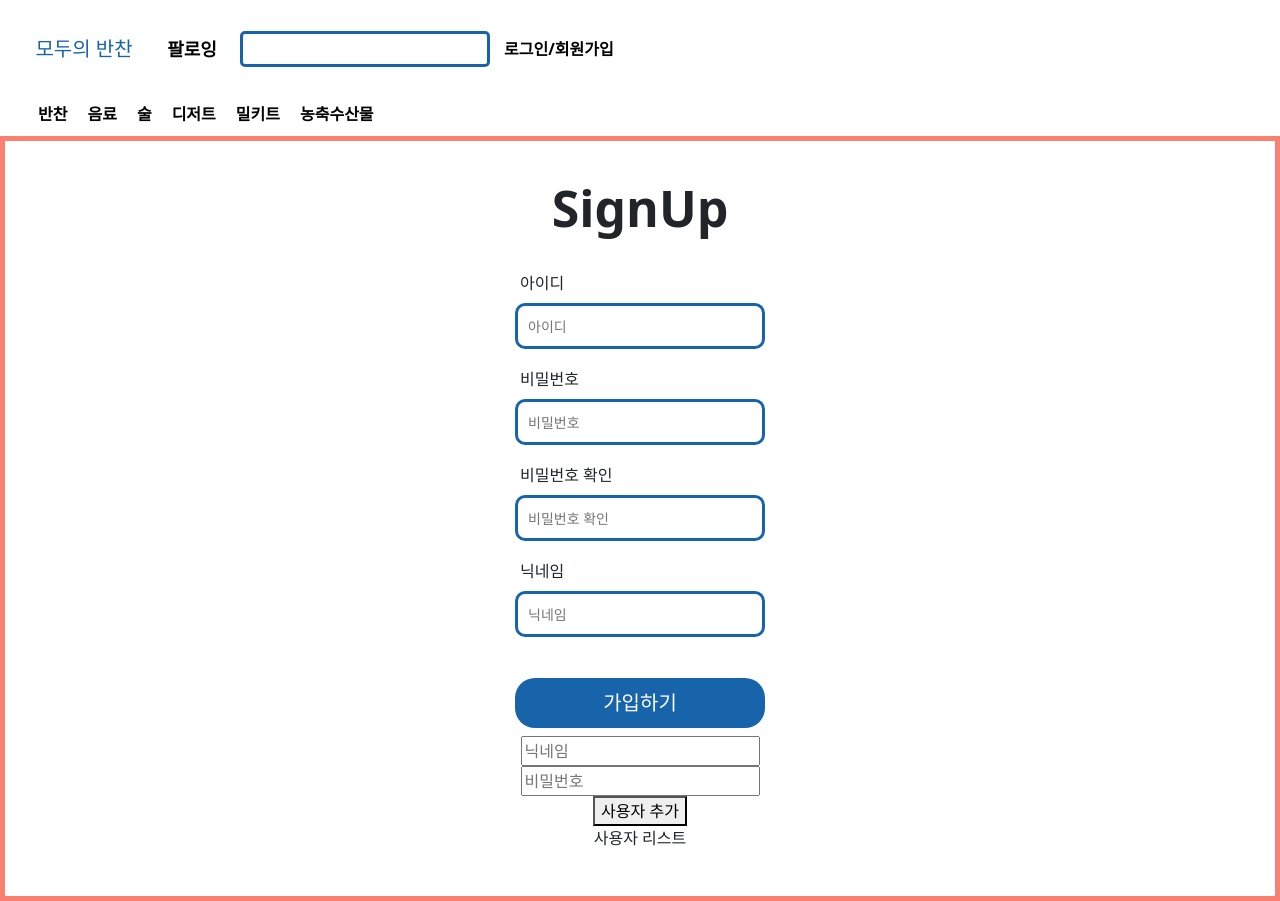
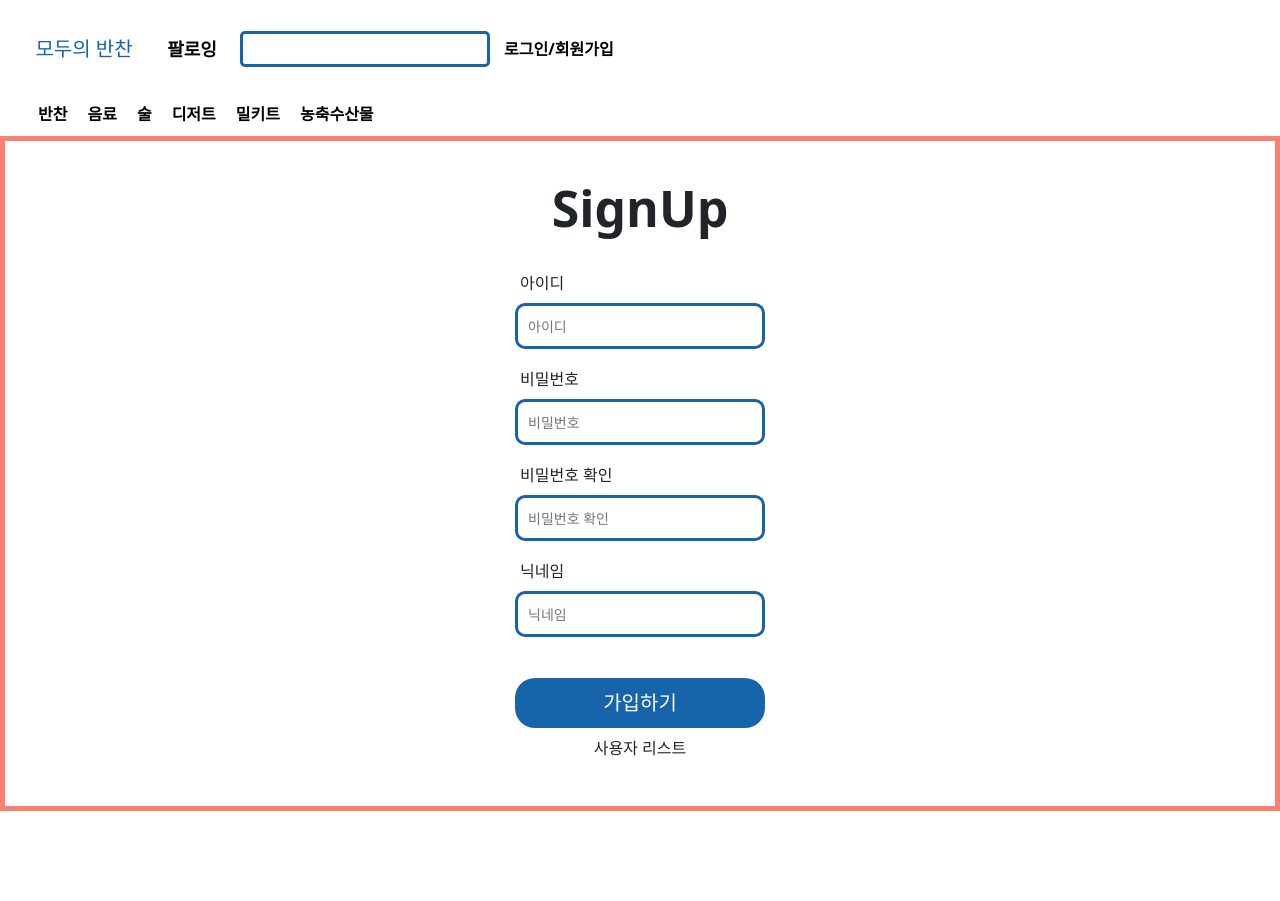
Before and after one commit to zoonong/modubanchan_front, a React (Create React App) app: page /#/SignUp in a window 1280 px wide. After the commit the page ends 811 px from the top, so only its background shows below. Built offline with nearby package versions, Linux system fonts and the light colour scheme.

Commit message:
Home.js에 있던 사용자 추가 기능 SignUp.js로 넘김

```diff
--- a/src/routes/Profile.js
+++ b/src/routes/Profile.js
@@ -18,7 +18,7 @@ const Profile = () => {
         profilePicture: ""
     })
     const users = useSelector(state => state.users)
-    const userId = useRef(2);
+    const userId = useRef(1);
 
     useEffect(() => {
         users.map((user) => {
--- a/src/routes/SignUp.js
+++ b/src/routes/SignUp.js
@@ -75,7 +75,7 @@ const SignUp = () => {
         </div>
         <div className={cx("Item")}>
           <span className={cx("Text")}>비밀번호</span>
-          <input className={cx("Input")} name="password" type="password" placeholder="비밀번호" required />
+          <input className={cx("Input")} name="password" type="password" placeholder="비밀번호" onChange={onChange} value={password} required />
         </div>
         <div className={cx("Item")}>
           <span className={cx("Text")}>비밀번호 확인</span>
@@ -83,28 +83,13 @@ const SignUp = () => {
         </div>
         <div className={cx("Item")}>
         <span className={cx("Text")}>닉네임</span>
-        <input className={cx("Input")} name="nickname" type="text" placeholder="닉네임" required />
+        <input className={cx("Input")} name="nickname" type="text" placeholder="닉네임" onChange={onChange} value={nickname} required />
         </div>
       </div>
 
       <Link to="/">
-        <button className={cx("Submit")}>가입하기</button>
+        <button className={cx("Submit")} onClick={onSubmit}>가입하기</button>
       </Link>
-      <input
-          name="nickname"
-          type="text"
-          placeholder="닉네임"
-          onChange={onChange}
-          value={nickname}
-        />
-        <input
-          name="password"
-          type="text"
-          placeholder="비밀번호"
-          onChange={onChange}
-          value={password}
-        />
-        <button type="text" onClick={onSubmit}>사용자 추가</button>
       <div>사용자 리스트</div>
       <UserList users={users} />
     </div>
```
